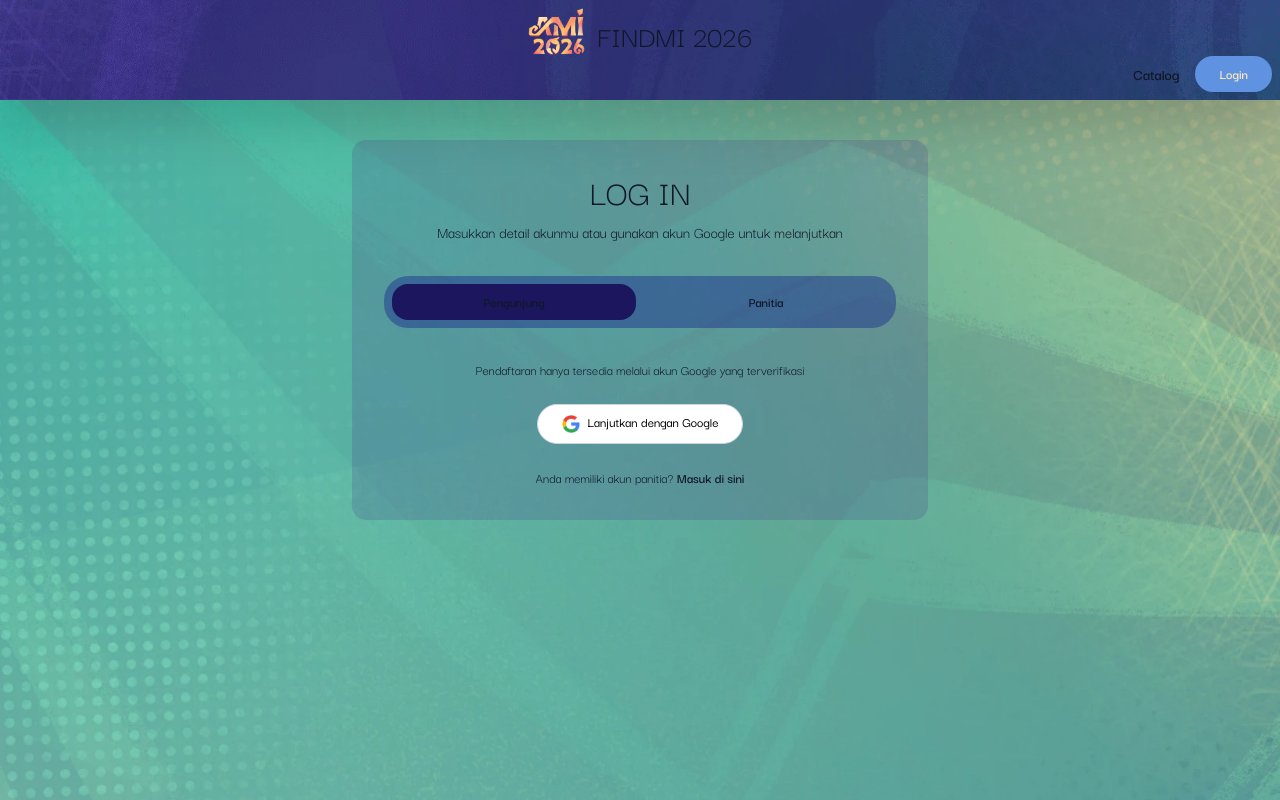
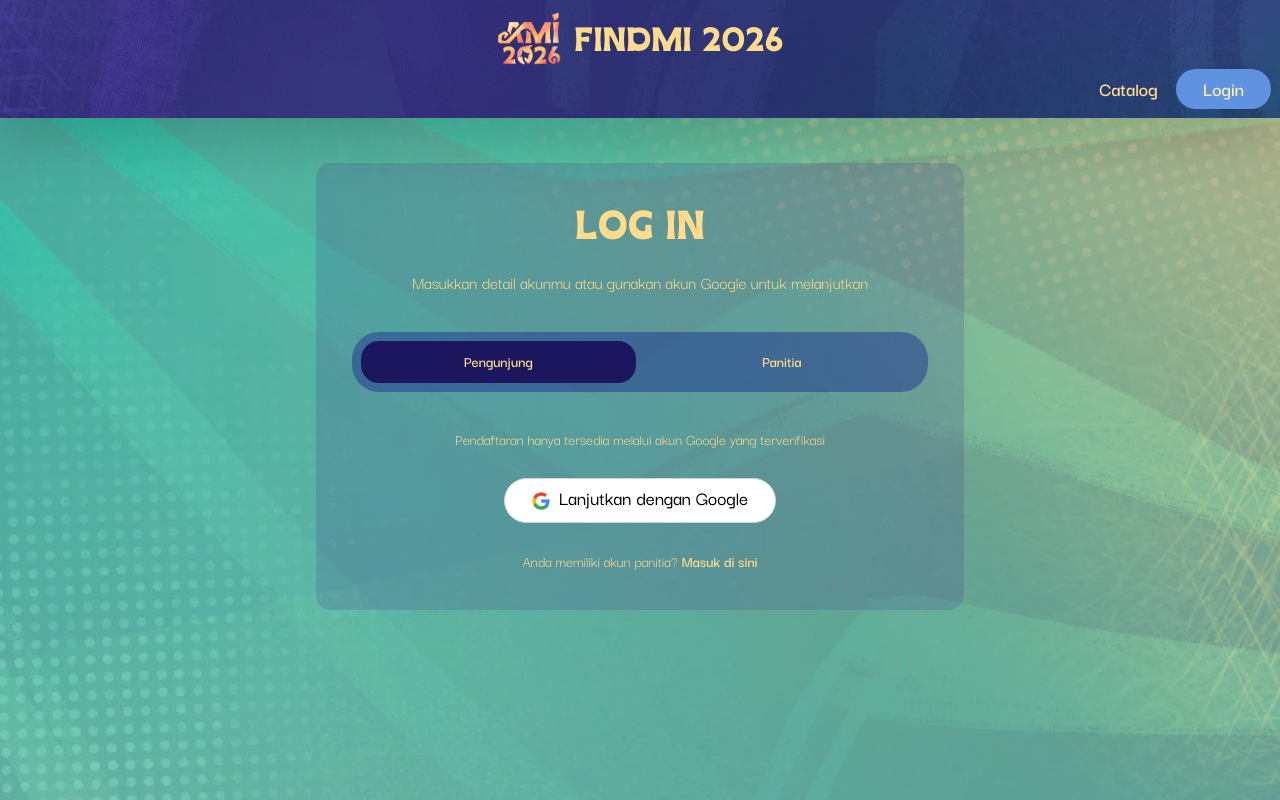
Before and after one commit to nicholaswisee/findmi-frontend, a React (Vite) app: page /login in a window 1280 px wide. Shown: the top 800 px of the page. Built offline with nearby package versions, Linux system fonts and the light colour scheme; no server answers.

Commit message:
refactor: coloring

```diff
--- a/src/App.css
+++ b/src/App.css
@@ -68,41 +68,41 @@
   }
 
   h1 {
-    @apply text-3xl sm:text-4xl md:text-5xl lg:text-6xl;
+    @apply font-heading text-3xl sm:text-4xl md:text-5xl lg:text-6xl;
   }
 
   h2 {
-    @apply text-2xl sm:text-3xl md:text-4xl lg:text-5xl;
+    @apply font-heading text-2xl sm:text-3xl md:text-4xl lg:text-5xl;
   }
 
   h3 {
-    @apply text-xl sm:text-2xl md:text-3xl lg:text-4xl;
+    @apply font-heading text-xl sm:text-2xl md:text-3xl lg:text-4xl;
   }
 
   h4 {
-    @apply text-lg sm:text-xl md:text-2xl lg:text-3xl;
+    @apply font-heading text-lg sm:text-xl md:text-2xl lg:text-3xl;
   }
 
   h5 {
-    @apply text-base sm:text-lg md:text-xl lg:text-2xl;
+    @apply font-heading text-base sm:text-lg md:text-xl lg:text-2xl;
   }
 
   h6 {
-    @apply text-sm sm:text-base md:text-lg lg:text-xl;
+    @apply font-heading text-sm sm:text-base md:text-lg lg:text-xl;
   }
-  /*
+
   p.lead {
     @apply font-medium text-base sm:text-lg md:text-xl;
-  } */
+  }
 
-  /* p.small,
+  p.small,
   * {
     @apply text-sm sm:text-base md:text-lg;
-  } */
+  }
 
-  /* * {
+  * {
     @apply leading-normal;
-  } */
+  }
 }
 
 @theme inline {
@@ -181,39 +181,8 @@
   * {
     @apply border-border outline-ring/50;
   }
-  body {
+  .bg-plain-green {
     background-image: url("/global/background-plain-hijau.webp");
     @apply text-foreground bg-cover;
   }
 }
-
-body {
-  font-family: "Inter";
-}
-
-.admin-page input,
-.admin-page textarea,
-.admin-page select,
-.admin-page .badge,
-.admin-page label,
-.admin-page p,
-.admin-page span,
-.admin-page button {
-  white-space: normal;
-  word-break: break-word;
-}
-
-.admin-page input,
-.admin-page textarea,
-.admin-page select {
-  width: 100%;
-  max-width: 100%;
-}
-
-.admin-page .space-y-2,
-.admin-page .space-y-4,
-.admin-page .space-y-6,
-.admin-page .grid {
-  min-width: 0;
-  width: 100%;
-}
--- a/src/components/Footer.tsx
+++ b/src/components/Footer.tsx
@@ -65,7 +65,7 @@ export default function Footer() {
   ];
 
   return (
-    <footer className="relative overflow-hidden text-center py-8">
+    <footer className="relative overflow-hidden text-center py-8 text-[#ffdb8c]">
       <img
         src="/global/background-plain-ungu.webp"
         className="absolute inset-0 w-full h-full object-cover z-0 pointer-events-none"
@@ -75,7 +75,7 @@ export default function Footer() {
         <header className="flex gap-6 justify-start items-center">
           <img className="h-12" src="/global/Logo.png" alt="AMI 2026" />
           <Link to={"/"}>
-            <h4 className="text-center mt-2">FINDMI 2026</h4>
+            <h4 className="text-center mt-2 ">FINDMI 2026</h4>
           </Link>
         </header>
         <div className="flex pt-4 gap-4">
--- a/src/components/Navbar.tsx
+++ b/src/components/Navbar.tsx
@@ -40,7 +40,7 @@ export default function Navbar() {
   }, [isAuthenticated, user]);
 
   return (
-    <div className="h-fit sticky top-0 w-full z-50 p-2 drop-shadow-2xl">
+    <div className="h-fit sticky top-0 w-full z-50 p-2 drop-shadow-2xl text-[#ffdb8c]">
       <img
         src="/global/background-plain-ungu.webp"
         className="absolute inset-0 w-full h-full object-cover -z-10 pointer-events-none"
@@ -49,7 +49,7 @@ export default function Navbar() {
       <header className="z-50 flex gap-3 justify-center items-center">
         <img className="h-12" src="/global/Logo.png" alt="AMI 2026" />
         <Link to={"/"}>
-          <h4 className="text-center mt-2">FINDMI 2026</h4>
+          <h4 className="text-center mt-2 ">FINDMI 2026</h4>
         </Link>
       </header>
       <nav className="place-self-end">
--- a/src/layouts/MainLayout.tsx
+++ b/src/layouts/MainLayout.tsx
@@ -16,7 +16,7 @@ export default function MainLayout() {
         closeButton={true}
         position="bottom-right"
       />
-      <main className="w-full flex-1 px-4 min-h-[calc(100svh-5rem)]">
+      <main className="w-full flex-1 px-4 min-h-[calc(100svh-5rem)] bg-plain-green text-[#ffdb8c]">
         <Outlet />
       </main>
       <Footer />
```
